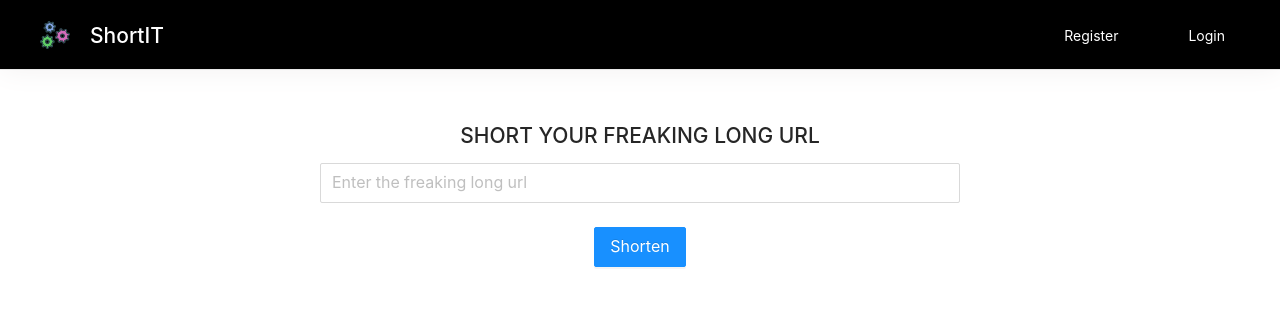
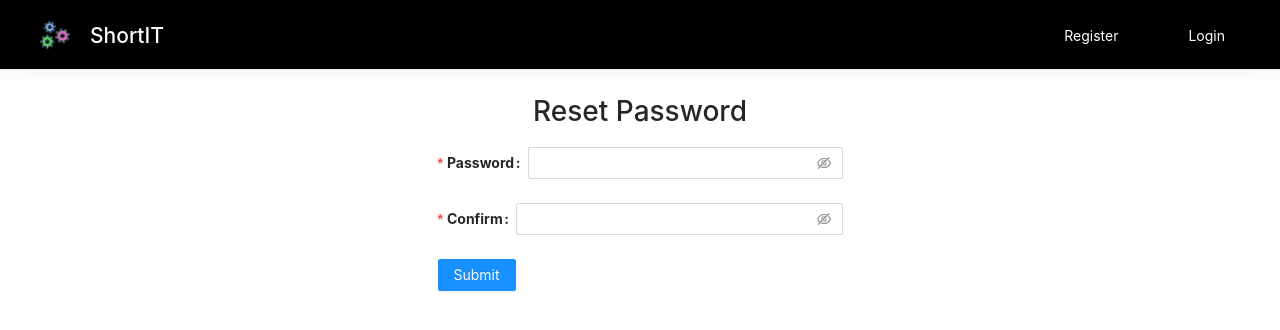
Before and after one commit to surajkarki66/shortIT, a React (Create React App) app in the folder client/: page /user/password-reset/1 in a window 1280 px wide. Before the commit this address led to /. Shown: the top 330 px of the page. Built offline with nearby package versions, Linux system fonts and the light colour scheme; no server answers.

Commit message:
Finished forgotPassword

```diff
--- a/client/src/App.tsx
+++ b/client/src/App.tsx
@@ -9,6 +9,8 @@ import Register from "./pages/Register";
 import Login from "./pages/Login";
 import Profile from "./pages/Profile";
 import CreateUrl from "./containers/Url/CreateUrl";
+import ForgotPassword from "./pages/ForgotPassword";
+import ResetPassword from "./pages/ResetPassword";
 
 import { AuthContext } from "./context/AuthContext";
 
@@ -20,6 +22,12 @@ const App: React.FC = () => {
       <Route exact path="/" component={LandingPage} />
       <Route exact path="/register" component={Register} />
       <Route exact path="/login" component={Login} />
+      <Route exact path="/forgotPassword" component={ForgotPassword} />
+      <Route
+        exact
+        path="/user/password-reset/:token"
+        component={ResetPassword}
+      />
       <Redirect to="/" />
     </Switch>
   );
--- /dev/null
+++ b/client/src/components/Forms/ForgotPasswordForm.tsx
@@ -0,0 +1,72 @@
+import React from "react";
+import { Form, Input, Button, FormInstance } from "antd";
+import { UserOutlined } from "@ant-design/icons";
+
+type Props = {
+  email: string;
+  form: FormInstance<any>;
+  loading: boolean;
+  forgotError: string;
+  onFinish: (value: any) => void;
+  onChangeHandler: (e: React.ChangeEvent<HTMLInputElement>) => void;
+};
+
+const ForgotPasswordForm: React.FC<Props> = (props) => {
+  const {
+    loading,
+    forgotError,
+    onFinish,
+    onChangeHandler,
+    form,
+    email,
+  } = props;
+  return (
+    <Form
+      form={form}
+      style={{
+        minWidth: "405px",
+        fontWeight: "bold",
+      }}
+      name="forgot_password"
+      className="login-form"
+      initialValues={{ remember: true }}
+      onFinish={onFinish}
+    >
+      {forgotError !== "" && <h4 style={{ color: "red" }}>{forgotError}</h4>}
+      <Form.Item
+        name="email"
+        rules={[
+          {
+            type: "email",
+            message: "The input is not valid E-mail!",
+          },
+          {
+            required: true,
+            message: "Please input your E-mail!",
+          },
+        ]}
+      >
+        <Input
+          name="email"
+          onChange={(event) => onChangeHandler(event)}
+          prefix={<UserOutlined className="site-form-item-icon" />}
+          placeholder="Email"
+          value={email}
+        />
+      </Form.Item>
+
+      <Form.Item>
+        <Button
+          loading={loading}
+          type="primary"
+          htmlType="submit"
+          className="forgot-password-button"
+        >
+          {loading ? "" : "Submit"}
+        </Button>
+      </Form.Item>
+    </Form>
+  );
+};
+
+export default ForgotPasswordForm;
--- /dev/null
+++ b/client/src/components/Forms/ResetPasswordForm.tsx
@@ -0,0 +1,96 @@
+import React from "react";
+import { Form, Input, Button, FormInstance } from "antd";
+
+type Props = {
+  password: string;
+  form: FormInstance<any>;
+  loading: boolean;
+  resetError: string;
+  onFinish: (value: any) => void;
+  onChangeHandler: (e: React.ChangeEvent<HTMLInputElement>) => void;
+};
+
+const ResetPasswordForm: React.FC<Props> = (props) => {
+  const {
+    loading,
+    resetError,
+    onFinish,
+    onChangeHandler,
+    form,
+    password,
+  } = props;
+  return (
+    <Form
+      form={form}
+      style={{
+        minWidth: "405px",
+        fontWeight: "bold",
+      }}
+      name="reset_password"
+      className="reset-form"
+      initialValues={{ remember: true }}
+      onFinish={onFinish}
+    >
+      {resetError !== "" && <h4 style={{ color: "red" }}>{resetError}</h4>}
+      <Form.Item
+        name="password"
+        label="Password"
+        rules={[
+          {
+            required: true,
+            message: "Please input your password!",
+          },
+          { min: 6, message: "Password should be more than 5 character" },
+          {
+            pattern: /[A-Z]/,
+            message: "Password must contain an uppercase",
+          },
+          { pattern: /[0-9]/, message: "Password must contain a number" },
+        ]}
+        hasFeedback
+      >
+        <Input.Password
+          name="password"
+          onChange={(event) => onChangeHandler(event)}
+          value={password}
+        />
+      </Form.Item>
+
+      <Form.Item
+        name="confirm"
+        label="Confirm"
+        dependencies={["password"]}
+        hasFeedback
+        rules={[
+          {
+            required: true,
+            message: "Please confirm your password!",
+          },
+          ({ getFieldValue }) => ({
+            validator(_, value) {
+              if (!value || getFieldValue("password") === value) {
+                return Promise.resolve();
+              }
+              return Promise.reject(new Error("The Passwords doesn't match!"));
+            },
+          }),
+        ]}
+      >
+        <Input.Password />
+      </Form.Item>
+
+      <Form.Item>
+        <Button
+          loading={loading}
+          type="primary"
+          htmlType="submit"
+          className="reset-password-button"
+        >
+          {loading ? "" : "Submit"}
+        </Button>
+      </Form.Item>
+    </Form>
+  );
+};
+
+export default ResetPasswordForm;
--- a/client/src/containers/Url/Url.tsx
+++ b/client/src/containers/Url/Url.tsx
@@ -71,12 +71,10 @@ const Url: React.FC<PropsType> = (props) => {
     return <Redirect to="/" />;
   }
   return (
-    <div>
     <Row>
-        <Col span={6}></Col>
-        <Col span={12}>
       {urls &&
         urls.map((url) => (
+          <Col span={24} style={{ border: "3px solid black" }}>
             <UrlCard
               key={url.code}
               url={url}
@@ -90,11 +88,10 @@ const Url: React.FC<PropsType> = (props) => {
               Title={title}
               setTitle={setTitle}
             />
+          </Col>
         ))}
-        </Col>
-        <Col span={6}></Col>
+      <Col span={6} />
     </Row>
-    </div>
   );
 };
 
--- a/client/src/index.css
+++ b/client/src/index.css
@@ -8,6 +8,7 @@
 body {
   top: 0;
   margin: 0;
+  height: 100%;
   font-family: -apple-system, BlinkMacSystemFont, "Segoe UI", "Roboto", "Oxygen",
     "Ubuntu", "Cantarell", "Fira Sans", "Droid Sans", "Helvetica Neue",
     sans-serif;
@@ -63,6 +64,14 @@ code {
   align-items: center;
 }
 
+.forgotPassword {
+  margin-top: 20px;
+  flex-direction: column;
+  display: flex;
+  justify-content: center;
+  align-items: center;
+}
+
 #components-layout-demo-top-side-2 .logo {
   float: left;
   width: 120px;
--- /dev/null
+++ b/client/src/pages/ForgotPassword.tsx
@@ -0,0 +1,61 @@
+import { notification, Form } from "antd";
+import React, { useState } from "react";
+
+import Axios from "../axios-url";
+import ForgotPasswordForm from "../components/Forms/ForgotPasswordForm";
+
+const ForgotPassword: React.FC = () => {
+  const [form] = Form.useForm();
+  const [email, setEmail] = useState("");
+  const [loading, setLoading] = useState(false);
+  const [forgotError, setForgotError] = useState("");
+  const [isSuccess, setIsSuccess] = useState(false);
+
+  const onChange = (e: React.ChangeEvent<HTMLInputElement>) => {
+    setEmail(e.target.value);
+  };
+
+  const onFinish = (_values: any) => {
+    forgotPassword(email);
+  };
+
+  const forgotPassword = (email: string) => {
+    setLoading(true);
+    Axios.post("/api/users/forgotPassword", { email })
+      .then((res) => {
+        const { data } = res;
+        if (data) {
+          setLoading(false);
+          setForgotError("");
+          setIsSuccess(true);
+          form.resetFields();
+        }
+      })
+      .catch((error) => {
+        const { data } = error.response;
+        setLoading(false);
+        setForgotError(data.data.error);
+        setIsSuccess(false);
+      });
+  };
+  if (isSuccess) {
+    notification.info({
+      message: "Email is sent to you. Follow the instruction.",
+    });
+  }
+  return (
+    <div className="forgotPassword">
+      <h1>Enter your email:</h1>
+      <ForgotPasswordForm
+        form={form}
+        email={email}
+        loading={loading}
+        forgotError={forgotError}
+        onFinish={onFinish}
+        onChangeHandler={onChange}
+      />
+    </div>
+  );
+};
+
+export default ForgotPassword;
--- /dev/null
+++ b/client/src/pages/ResetPassword.tsx
@@ -0,0 +1,69 @@
+import { notification, Form } from "antd";
+import React, { useState } from "react";
+import { Redirect } from "react-router";
+import { useParams } from "react-router-dom";
+
+import Axios from "../axios-url";
+import ResetPasswordForm from "../components/Forms/ResetPasswordForm";
+
+const ResetPassword: React.FC = () => {
+  const params = useParams<{ token: string }>();
+
+  const [form] = Form.useForm();
+  const [password, setPassword] = useState("");
+  const [loading, setLoading] = useState(false);
+  const [resetError, setResetError] = useState("");
+  const [isSuccess, setIsSuccess] = useState(false);
+
+  const onChange = (e: React.ChangeEvent<HTMLInputElement>) => {
+    setPassword(e.target.value);
+  };
+
+  const onFinish = (_values: any) => {
+    resetPassword(password);
+  };
+
+  const resetPassword = (password: string) => {
+    setLoading(true);
+    Axios.post("/api/users/resetPassword", {
+      newPassword: password,
+      token: params.token,
+    })
+      .then((res) => {
+        const { data } = res;
+        if (data) {
+          setLoading(false);
+          setResetError("");
+          setIsSuccess(true);
+          form.resetFields();
+        }
+      })
+      .catch((error) => {
+        const { data } = error.response;
+        setLoading(false);
+        setResetError(data.data.error);
+        setIsSuccess(false);
+      });
+  };
+  if (isSuccess) {
+    notification.info({
+      message: "Password changed successfully",
+    });
+    return <Redirect to="/" />;
+  }
+  return (
+    <div className="forgotPassword">
+      <h1>Reset Password</h1>
+      <ResetPasswordForm
+        password={password}
+        form={form}
+        loading={loading}
+        resetError={resetError}
+        onFinish={onFinish}
+        onChangeHandler={onChange}
+      />
+    </div>
+  );
+};
+
+export default ResetPassword;
```
Lines whose indentation alone changed are shown as unchanged.
